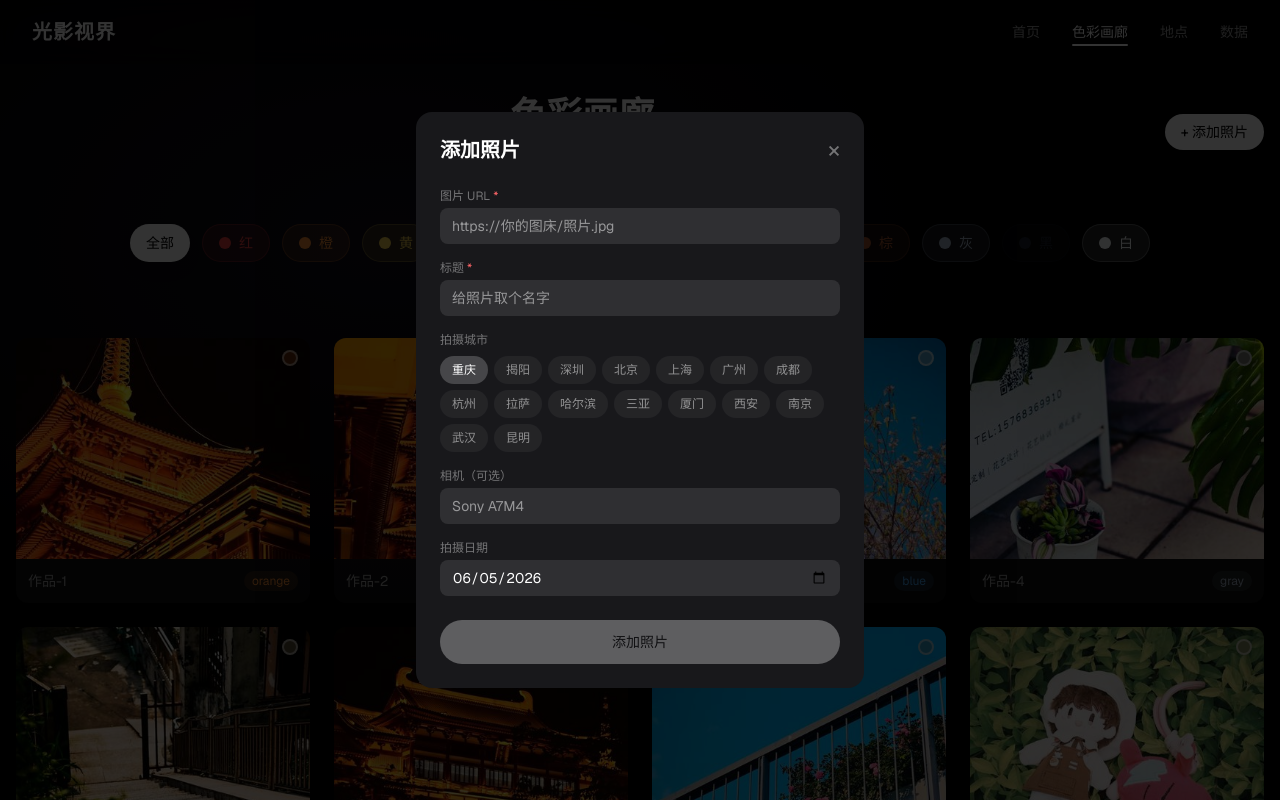
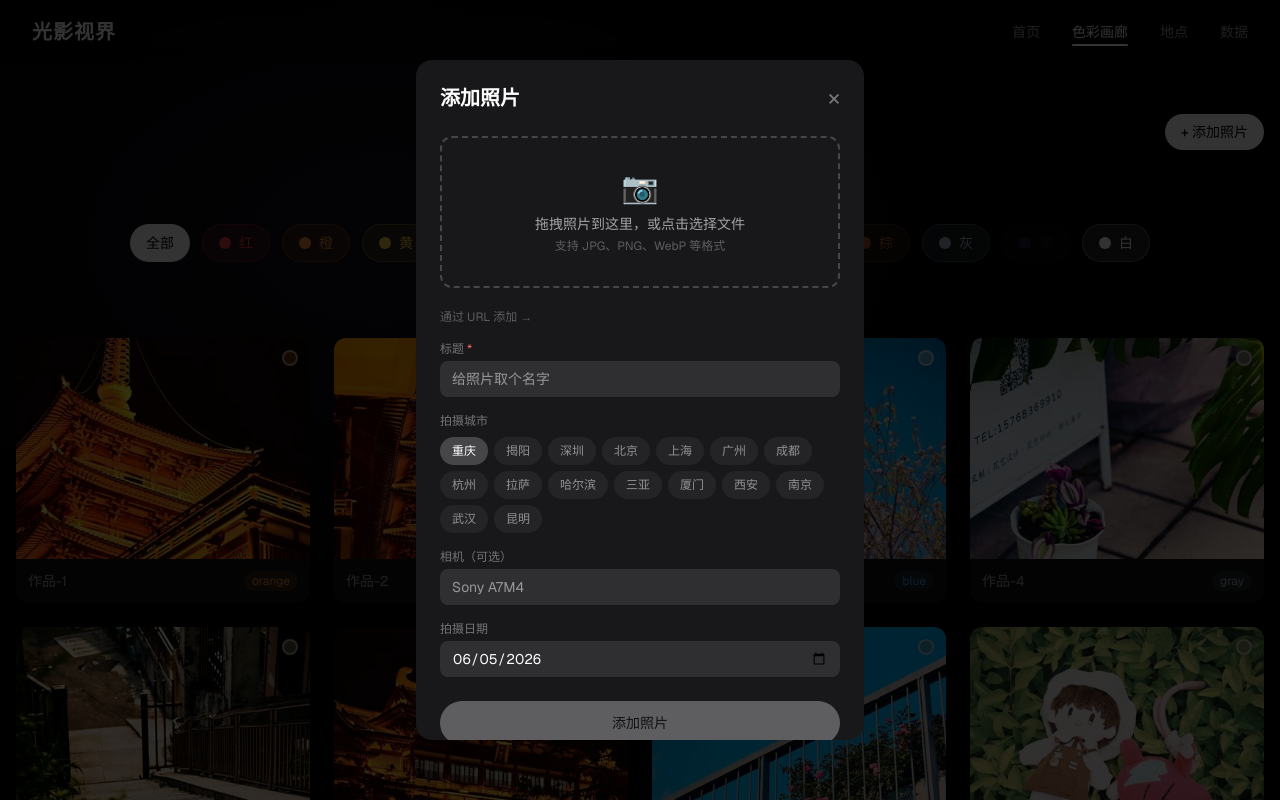
Before and after one commit to daimingcai9-ctrl/photography, a Next.js app: page /gallery in a window 1280 px wide. Both pictures are taken after a click on the button "+ 添加照片". Shown: the top 800 px of the page. Built offline with nearby package versions, Linux system fonts and the light colour scheme.

Commit message:
fix: PhotoModal z-index above map; add drag-and-drop photo upload

```diff
--- a/components/AddPhotoModal.tsx
+++ b/components/AddPhotoModal.tsx
@@ -1,7 +1,7 @@
 "use client";
 
-import { useState } from "react";
-import { Photo, getAllPhotos } from "@/lib/photos";
+import { useState, useRef } from "react";
+import { Photo } from "@/lib/photos";
 import { categorizeColor } from "@/lib/colors";
 import { savePhotoEdit } from "@/lib/store";
 
@@ -31,29 +31,27 @@ interface AddPhotoModalProps {
 }
 
 export default function AddPhotoModal({ onClose, onAdd }: AddPhotoModalProps) {
-  const [url, setUrl] = useState("");
+  const [imageUrl, setImageUrl] = useState(""); // data URL from file or URL input
   const [title, setTitle] = useState("");
   const [city, setCity] = useState(CITY_OPTIONS[0]);
   const [camera, setCamera] = useState("");
   const [date, setDate] = useState(new Date().toISOString().slice(0, 10));
-  const [dominantColor, setDominantColor] = useState("#888888");
   const [adding, setAdding] = useState(false);
+  const [dragging, setDragging] = useState(false);
+  const [useUrl, setUseUrl] = useState(false);
+  const [urlInput, setUrlInput] = useState("");
+  const fileRef = useRef<HTMLInputElement>(null);
 
-  const handleAdd = async () => {
-    if (!url.trim() || !title.trim()) return;
-    setAdding(true);
-
-    // Try to extract dominant color from the image
+  const extractColor = async (src: string): Promise<string> => {
     let color = "#888888";
     try {
       const img = new Image();
       img.crossOrigin = "anonymous";
-      await new Promise<void>((resolve, reject) => {
+      await new Promise<void>((resolve) => {
         img.onload = () => resolve();
-        img.onerror = () => resolve(); // proceed anyway
-        img.src = url;
+        img.onerror = () => resolve();
+        img.src = src;
       });
-
       const canvas = document.createElement("canvas");
       canvas.width = 1;
       canvas.height = 1;
@@ -63,15 +61,46 @@ export default function AddPhotoModal({ onClose, onAdd }: AddPhotoModalProps) {
         const [r, g, b] = ctx.getImageData(0, 0, 1, 1).data;
         color = "#" + [r, g, b].map((x) => x.toString(16).padStart(2, "0")).join("");
       }
-    } catch {
-      // fallback default color
-    }
+    } catch {}
+    return color;
+  };
 
+  const handleFile = (file: File) => {
+    if (!file.type.startsWith("image/")) return;
+    const reader = new FileReader();
+    reader.onload = (e) => {
+      const result = e.target?.result as string;
+      setImageUrl(result);
+    };
+    reader.readAsDataURL(file);
+  };
+
+  const handleDrop = (e: React.DragEvent) => {
+    e.preventDefault();
+    setDragging(false);
+    const file = e.dataTransfer.files[0];
+    if (file) handleFile(file);
+  };
+
+  const handleFileSelect = (e: React.ChangeEvent<HTMLInputElement>) => {
+    const file = e.target.files?.[0];
+    if (file) handleFile(file);
+  };
+
+  const handleUrlConfirm = () => {
+    if (urlInput.trim()) setImageUrl(urlInput.trim());
+  };
+
+  const handleAdd = async () => {
+    if (!imageUrl || !title.trim()) return;
+    setAdding(true);
+
+    const color = await extractColor(imageUrl);
     const id = "new-" + Date.now();
     const newPhoto: Photo = {
       id,
-      url,
-      thumbnail: url,
+      url: imageUrl,
+      thumbnail: imageUrl,
       title,
       date,
       location: city,
@@ -86,13 +115,11 @@ export default function AddPhotoModal({ onClose, onAdd }: AddPhotoModalProps) {
       tags: [categorizeColor(color)],
     };
 
-    // Save to localStorage
     savePhotoEdit(id, {
       location: city,
       title,
       tags: [categorizeColor(color)],
     });
-    // Also save full photo data
     try {
       const existing = JSON.parse(localStorage.getItem("custom-photos") || "[]");
       existing.push(newPhoto);
@@ -115,22 +142,54 @@ export default function AddPhotoModal({ onClose, onAdd }: AddPhotoModalProps) {
           <button onClick={onClose} className="text-white/40 hover:text-white text-2xl leading-none">&times;</button>
         </div>
 
-        {/* URL */}
+        {/* Drop zone or preview */}
+        {!imageUrl ? (
+          <>
+            {!useUrl ? (
+              <div
+                className={`mb-4 border-2 border-dashed rounded-xl p-8 text-center cursor-pointer transition-colors ${
+                  dragging ? "border-white/60 bg-white/10" : "border-white/20 hover:border-white/40"
+                }`}
+                onDragOver={(e) => { e.preventDefault(); setDragging(true); }}
+                onDragLeave={() => setDragging(false)}
+                onDrop={handleDrop}
+                onClick={() => fileRef.current?.click()}
+              >
+                <input ref={fileRef} type="file" accept="image/*" className="hidden" onChange={handleFileSelect} />
+                <div className="text-3xl mb-2">📷</div>
+                <p className="text-white/60 text-sm">拖拽照片到这里，或点击选择文件</p>
+                <p className="text-white/30 text-xs mt-1">支持 JPG、PNG、WebP 等格式</p>
+              </div>
+            ) : (
               <div className="mb-4">
-          <label className="text-xs text-white/40 mb-1 block">图片 URL <span className="text-red-400">*</span></label>
+                <label className="text-xs text-white/40 mb-1 block">图片 URL</label>
+                <div className="flex gap-2">
                   <input
                     type="text"
-            value={url}
-            onChange={(e) => setUrl(e.target.value)}
+                    value={urlInput}
+                    onChange={(e) => setUrlInput(e.target.value)}
                     placeholder="https://你的图床/照片.jpg"
-            className="w-full bg-white/10 rounded-lg px-3 py-2 text-white text-sm outline-none focus:ring-1 focus:ring-white/30"
+                    className="flex-1 bg-white/10 rounded-lg px-3 py-2 text-white text-sm outline-none focus:ring-1 focus:ring-white/30"
                   />
+                  <button onClick={handleUrlConfirm} className="px-4 py-2 bg-white/10 rounded-lg text-white/80 text-sm hover:bg-white/20">确认</button>
                 </div>
-
-        {/* Preview */}
-        {url && (
-          <div className="aspect-video rounded-xl overflow-hidden mb-4 bg-black/50">
-            <img src={url} alt="preview" className="w-full h-full object-cover" onError={(e) => { (e.target as HTMLImageElement).style.display = "none"; }} />
+              </div>
+            )}
+            <button onClick={() => setUseUrl(!useUrl)} className="text-xs text-white/30 hover:text-white/60 mb-4">
+              {useUrl ? "← 拖拽上传" : "通过 URL 添加 →"}
+            </button>
+          </>
+        ) : (
+          <div className="mb-4">
+            <div className="aspect-video rounded-xl overflow-hidden bg-black/50 relative group">
+              <img src={imageUrl} alt="preview" className="w-full h-full object-cover" />
+              <button
+                onClick={() => setImageUrl("")}
+                className="absolute top-2 right-2 w-8 h-8 rounded-full bg-black/60 text-white/80 hover:text-white flex items-center justify-center opacity-0 group-hover:opacity-100 transition-opacity"
+              >
+                &times;
+              </button>
+            </div>
           </div>
         )}
 
@@ -189,7 +248,7 @@ export default function AddPhotoModal({ onClose, onAdd }: AddPhotoModalProps) {
 
         <button
           onClick={handleAdd}
-          disabled={adding || !url.trim() || !title.trim()}
+          disabled={adding || !imageUrl || !title.trim()}
           className="w-full py-3 bg-white text-black rounded-full text-sm font-medium hover:bg-white/90 transition-colors disabled:opacity-30 disabled:cursor-not-allowed"
         >
           {adding ? "添加中..." : "添加照片"}
--- a/components/PhotoModal.tsx
+++ b/components/PhotoModal.tsx
@@ -20,7 +20,7 @@ export default function PhotoModal({ photo, onClose, onChange }: PhotoModalProps
 
   return (
     <div
-      className="fixed inset-0 z-50 flex items-center justify-center p-4 animate-fadeIn"
+      className="fixed inset-0 z-[9999] flex items-center justify-center p-4 animate-fadeIn"
       onClick={onClose}
     >
       {/* Backdrop */}
```
Lines whose indentation alone changed are shown as unchanged.
